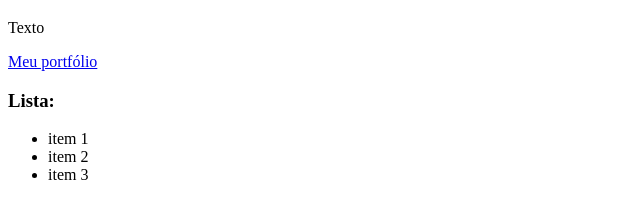
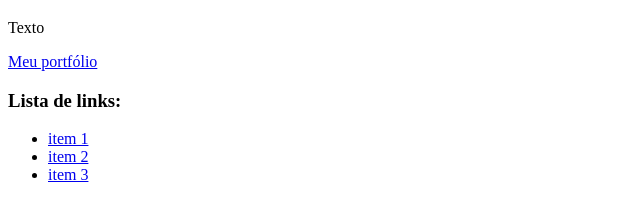
Before and after one commit to barrosocode/apresentacao-beautifulsoup, a plain HTML site: page index.html in a window 1280 px wide. Shown: the part 61-282 px from the top of the page, without its empty margins (0-640 px from the left). Drawn offline with Linux system fonts and the light colour scheme.

Commit message:
Update links

```diff
--- a/index.html
+++ b/index.html
@@ -9,11 +9,11 @@
         <h1>Título da página</h1>
         <p>Texto</p>
         <a href="https://gabrielbarroso.vercel.app">Meu portfólio</a>
-        <h3>Lista:</h3>
+        <h3>Lista de links:</h3>
         <ul>
-            <li>item 1</li>
-            <li>item 2</li>
-            <li>item 3</li>
+            <li><a href='https://google.com'>item 1</a></li>
+            <li><a href='https://github.com'>item 2</a></li>
+            <li><a href='https://discord.com'>item 3</a></li>
         </ul>
     </body>
 </html>
```
